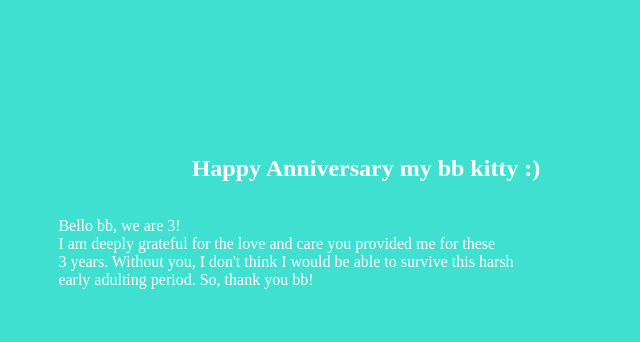
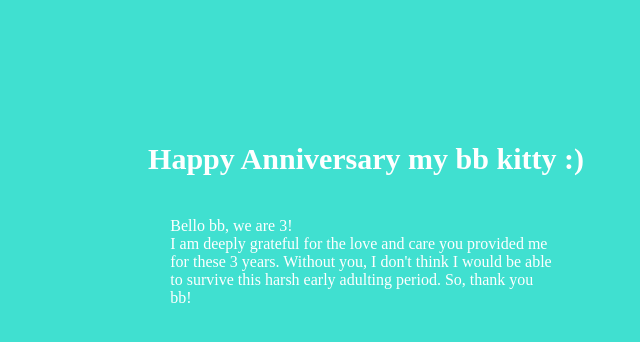
Before and after one commit to keeganchua/3rd-anniversary, a React (Create React App) app: page /#/message in a window 1280 px wide. Shown: the top 342 px of the page, without its empty margins (274-914 px from the left). Built offline with nearby package versions, Linux system fonts and the light colour scheme; a web font is replaced by a local one.

Commit message:
align Message

```diff
--- a/src/Home.css
+++ b/src/Home.css
@@ -20,6 +20,7 @@ body {
   font-family: 'Agbalumo', cursive;
   margin: 0px; /* Reset margin to zero */
   color: white; /* Replace with the color code or name you want */
+  font-size: 30px; /* Adjust the font size as needed */
 }
 
 .nav-links {
--- a/src/Message.css
+++ b/src/Message.css
@@ -18,16 +18,13 @@ body {
 h2 {
   font-family: 'Agbalumo', cursive;
   color: white; /* Replace with the color code or name you want */
+  font-size: 30px; /* Adjust the font size as needed */
 }
 
 p {
   font-family: 'Agbalumo', cursive;
   color: white; /* Replace with the color code or name you want */
   text-align: left; /* Align the text to the left */
-  margin-left: -160px; /* Add some left margin for indentation */
+  margin-left: -10px; /* Add some left margin for indentation */
   white-space: pre-line; /* Preserve spaces and line breaks */
 }
-
-.spacing {
-  margin-top: -100px; /* Adjust the margin-top as needed for spacing */
-}
--- a/src/Message.js
+++ b/src/Message.js
@@ -10,7 +10,7 @@ function Message() {
       <p>
         Bello bb, we are 3!
         <br />
-		I am deeply grateful for the love and care you provided me for these <br />3 years. Without you, I don't think I would be able to survive this harsh<br /> early adulting period. So, thank you bb!
+		I am deeply grateful for the love and care you provided me<br /> for these 3 years. Without you, I don't think I would be able<br /> to survive this harsh early adulting period. So, thank you<br /> bb!
       </p>
     </div>
   );
```
